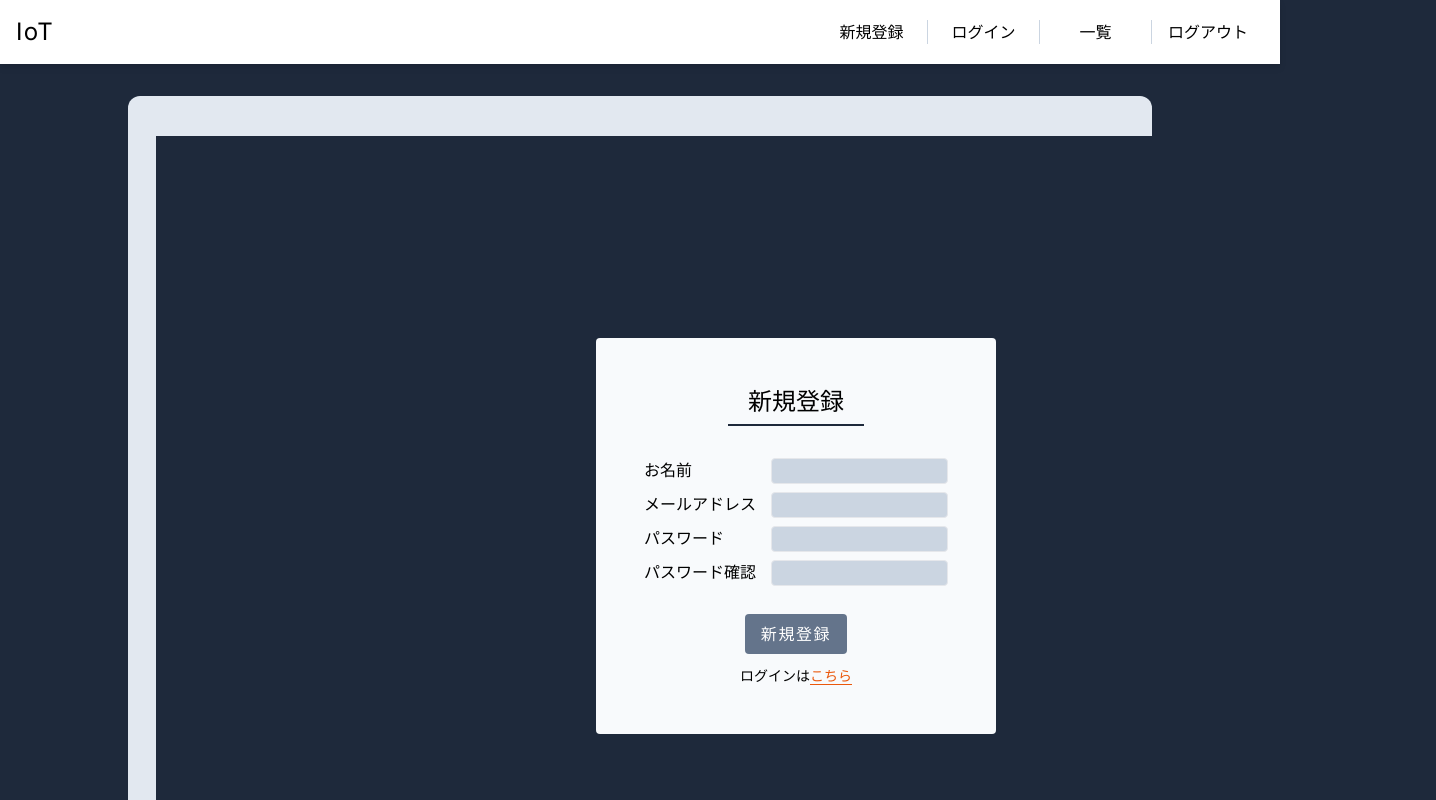
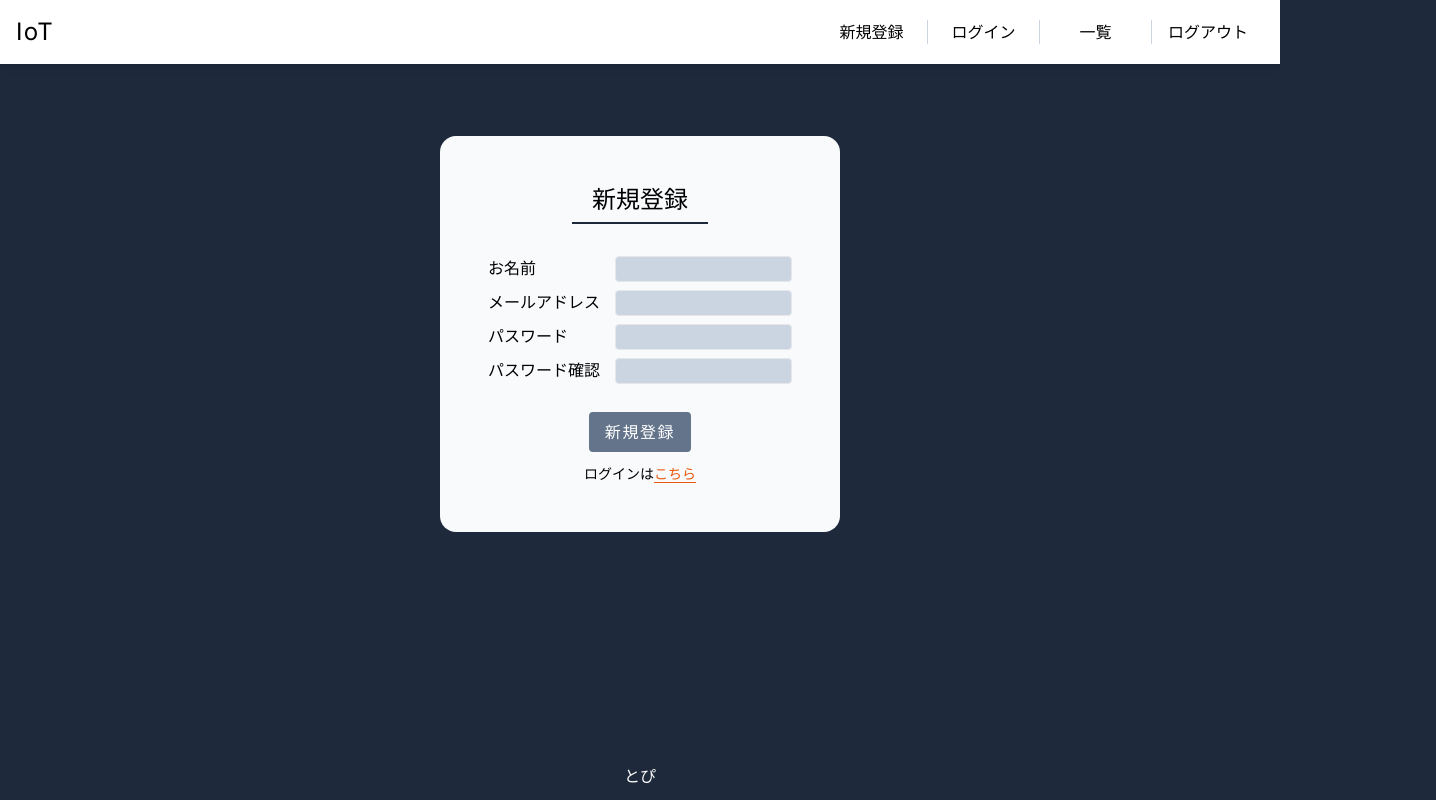
Before and after one commit to topi0247/IoT, a Next.js app in the folder frontend/: page /signup in a window 1280 px wide. Shown: the top 800 px of the page, 1436 px wide, since content can reach past the window. Built offline with nearby package versions, Linux system fonts and the light colour scheme; no server answers; what axios-case-converter would draw is missing.

Commit message:
大枠調整

```diff
--- a/frontend/app/layout.tsx
+++ b/frontend/app/layout.tsx
@@ -48,7 +48,7 @@ export default function RootLayout({
             </nav>
           </div>
         </header>
-        <main className="flex-1 w-4/5 m-auto my-8 bg-slate-200 rounded-xl p-7 py-10">
+        <main className="flex-1 w-4/5 max-w-[1200px]  my-8  rounded-xl p-7 py-10 container m-auto">
           {children}
         </main>
         <footer className="text-center my-3 text-white">
--- a/frontend/app/signup/page.tsx
+++ b/frontend/app/signup/page.tsx
@@ -36,8 +36,8 @@ const SignUp = () => {
   };
 
   return (
-    <article className="m-auto w-screen h-screen bg-slate-800 flex justify-center items-center">
-      <section className="m-auto bg-slate-50 p-12 w-[400px] rounded">
+    <article className="m-auto">
+      <section className="m-auto bg-slate-50 p-12 w-[400px] rounded-2xl">
         <h2 className="text-center text-2xl">
           <span className="px-5 pb-2 border-b-2 border-slate-800">
             新規登録
```
